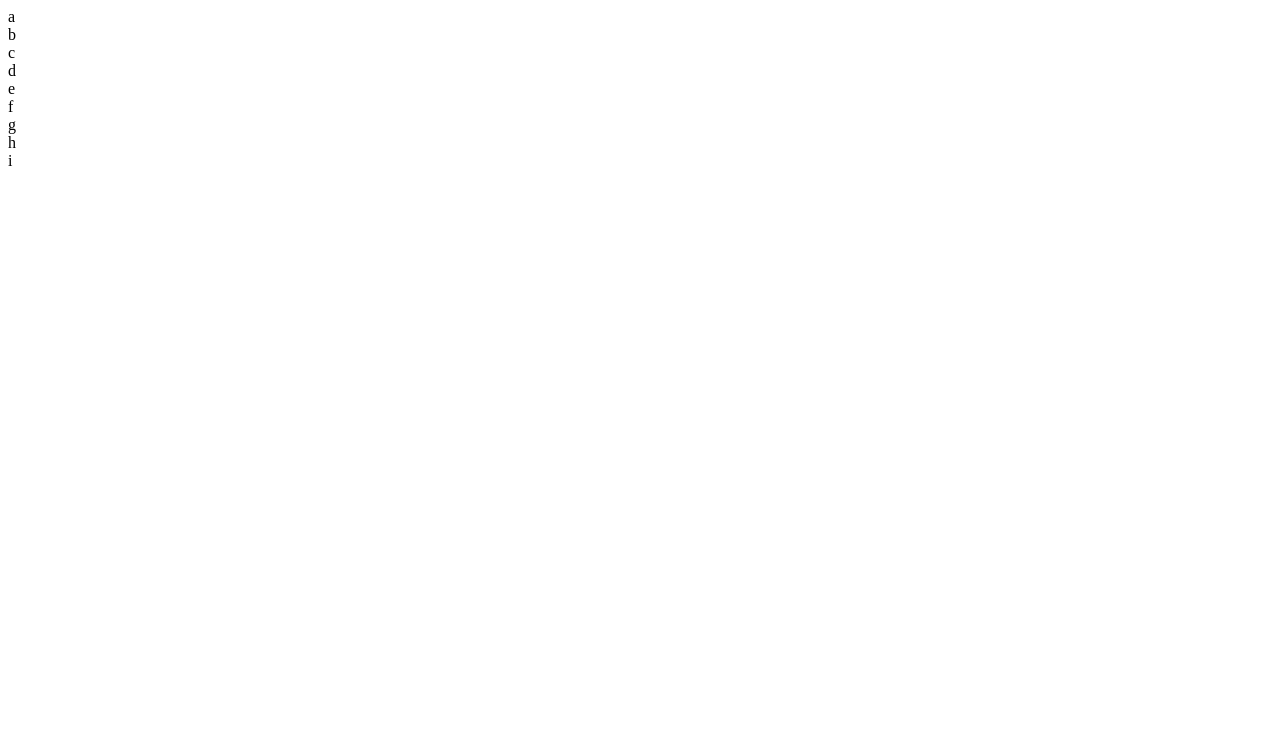
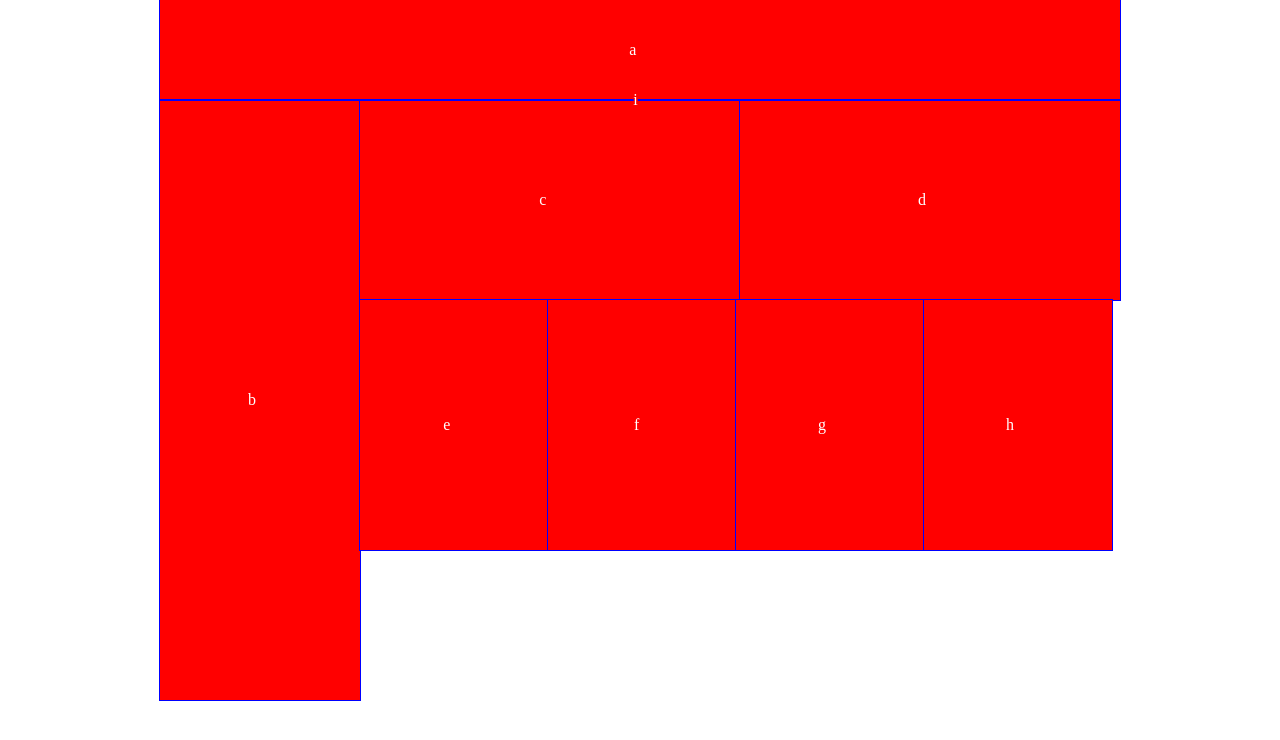
Before and after one commit to MarkArlenSwearingen/lab-01, a plain HTML site: page index.html in a window 1280 px wide. Drawn offline with Linux system fonts and the light colour scheme.

Commit message:
Style desktop

```diff
--- a/css/base.css
+++ b/css/base.css
@@ -6,8 +6,8 @@ body {
   margin: auto;
 }
 
-nav, aside, section, footer {
+nav, aside, section, footer, body {
   position: relative;
   outline: 1px solid blue;
-  color: green;
+  color: white;
 }
--- a/css/desktop.css
+++ b/css/desktop.css
@@ -26,7 +26,7 @@ main{
 
 .top-tiles {
   margin-left: .20833%;
-  width: 0.395833;
+  width: 0.395833%;
   float: right;
 }
 
--- a/css/layouts/desktop.css
+++ b/css/layouts/desktop.css
@@ -1,5 +1,6 @@
 body {
   max-width: 960px;
+  /* background-color: red; */
 }
 
 body * {
@@ -16,16 +17,25 @@ main{
 
 .nav{
   width: 100%;
-  height: 100%;
+  height: 100px;
 }
 
 .sub-nav {
-  width: .20833%;
+  width: 20.83%;
   height: 600px;
+  float: left;
 }
 
 .top-tiles {
-  margin-left: .20833%;
-  width: 0.395833;
-  float: right;
+  /* margin-left: 20.833%; */
+  width: 39.58%;
+  height: 200px;
+
+  float: left;
 }
+
+.bottom-tiles {
+  width: 19.583%;
+  height: 250px;
+  float: left;
+}
--- a/css/module.css
+++ b/css/module.css
@@ -5,6 +5,6 @@
   transform: translate(-50%, -50%);
 }
 
-* {
+/* * {
   background-color: aqua;
-}
+} */
--- a/css/style.css
+++ b/css/style.css
@@ -1,10 +1,10 @@
-/* @import url('./reset.css');
+@import url('./reset.css');
 @import url('./base.css');
 @import url('./layout.css');
-@import url('./module.css'); */
+@import url('./module.css');
 
 /* https://www.w3schools.com/cssref/tryit.asp?filename=trycss3_media2 */
 
-section {
+/* * {
   background-color: aqua;
-}
+} */
--- a/index.html
+++ b/index.html
@@ -4,8 +4,8 @@
   <meta charset="UTF-8">
   <meta name="viewport" content="width=device-width, initial-scale=1.0">
   <meta http-equiv="X-UA-Compatible" content="ie=edge">
-  <link rel="stlyesheet" href="css/style.css">
   <title>SMACCS</title>
+  <link rel="stylesheet" href="./css/style.css">
 </head>
 <body>
   <nav class="nav">
```
